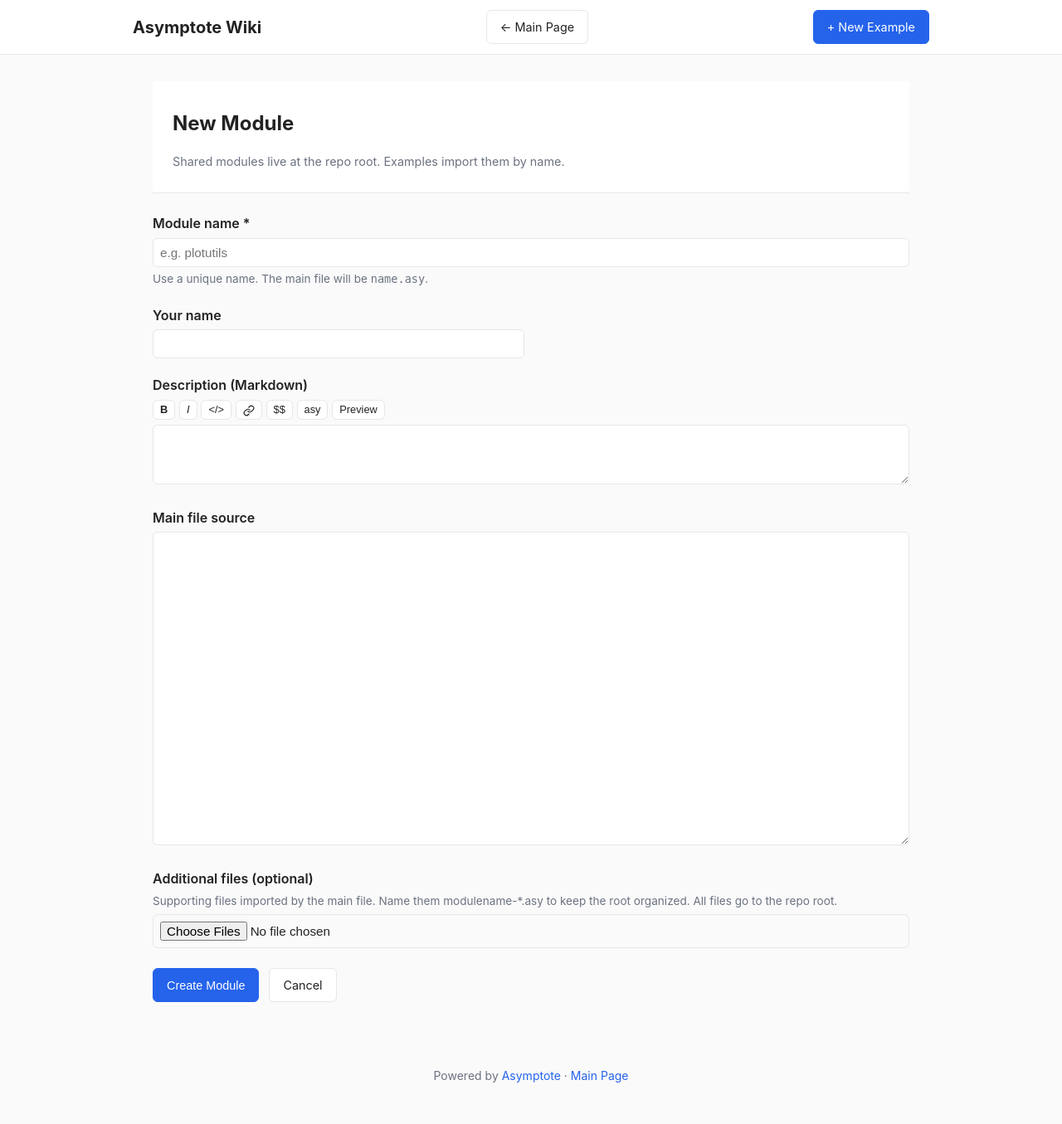
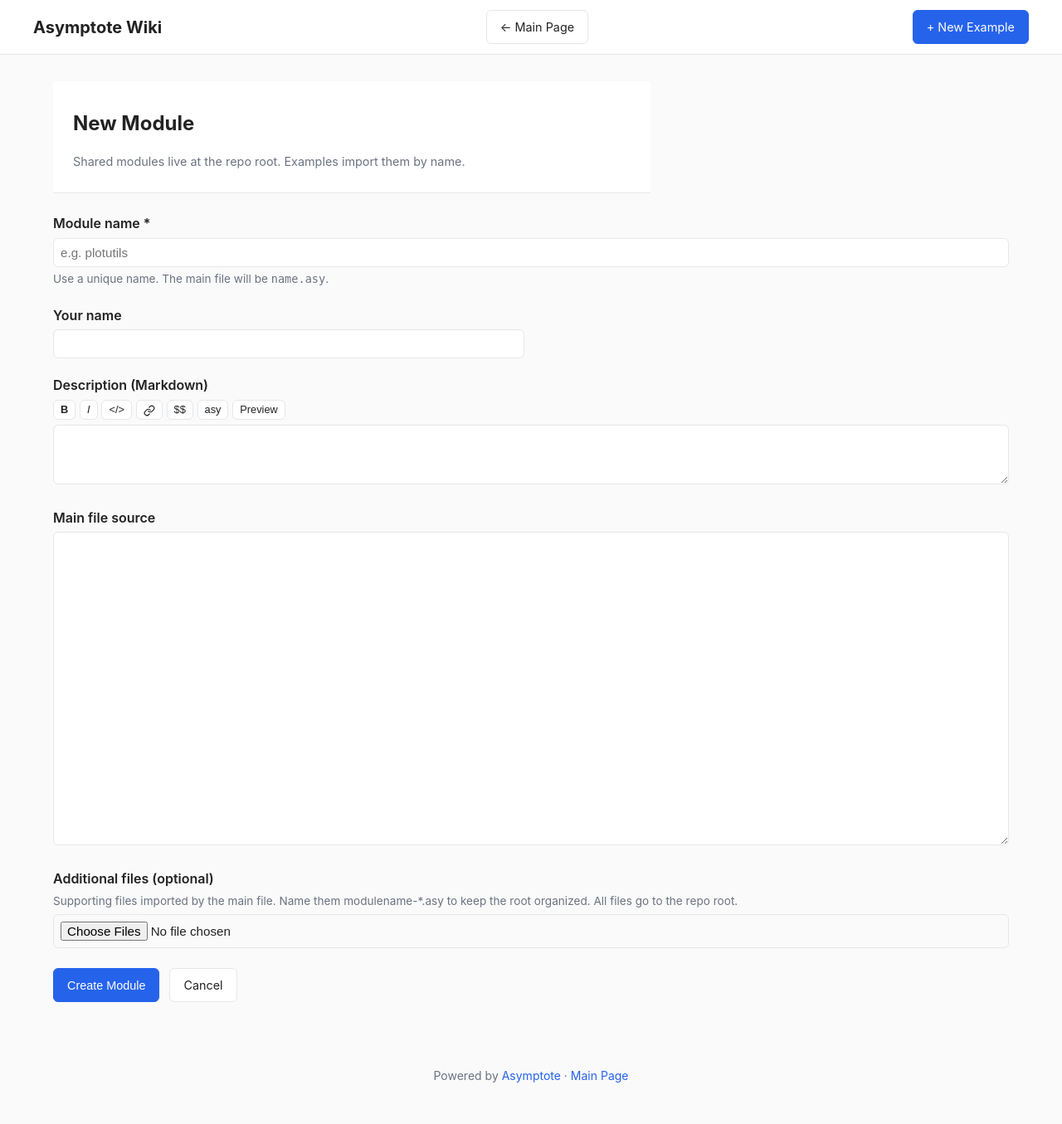
Before and after one commit to vectorgraphics/asymptote-wiki, a Flask app: page /modules/new in a window 1280 px wide. Shown: the whole page at 83% size. Run offline with Flask 3, Linux system fonts and the light colour scheme; parts of the project's set-up code (start-up, migrations or seed data) failed here and were passed over; some libraries are stand-ins or nearby versions.

Commit message:
Make layout adaptive by content type (wide figures, readable prose)

```diff
--- a/static/style.css
+++ b/static/style.css
@@ -10,7 +10,12 @@
     --color-border: #e5e7eb;
     --color-card-bg: #fff;
     --color-code-bg: #f3f4f6;
-    --max-width: 960px;
+    /* Overall content column: galleries, figures, iframes and forms can use
+       the full width (fluid, capped at this ceiling on very wide screens). */
+    --max-width: 1200px;
+    /* Comfortable reading measure for prose/descriptions; kept narrower than
+       the content column so text stays readable on wide screens. */
+    --prose-max: 720px;
     --radius: 6px;
 }
 
@@ -162,7 +167,10 @@ footer {
 
 /* Example page */
 .example-page { max-width: var(--max-width); }
-.page-header { margin-bottom: 1.5rem; }
+.page-header {
+    margin-bottom: 1.5rem;
+    max-width: var(--prose-max);
+}
 .page-header h1 { margin-bottom: 0.25rem; }
 .page-meta { color: #6b7280; font-size: 0.9rem; }
 
@@ -171,6 +179,11 @@ footer {
     border: 1px solid var(--color-border);
     border-radius: var(--radius);
     padding: 1.5rem;
+}
+/* Reading measure: keep prose at a comfortable width, but let figures and
+   collapsible source blocks (.asy-output / .asy-source) span the full column. */
+.page-content > :not(.asy-output):not(.asy-source) {
+    max-width: var(--prose-max);
 }
 
 /* Asymptote output blocks */
```
